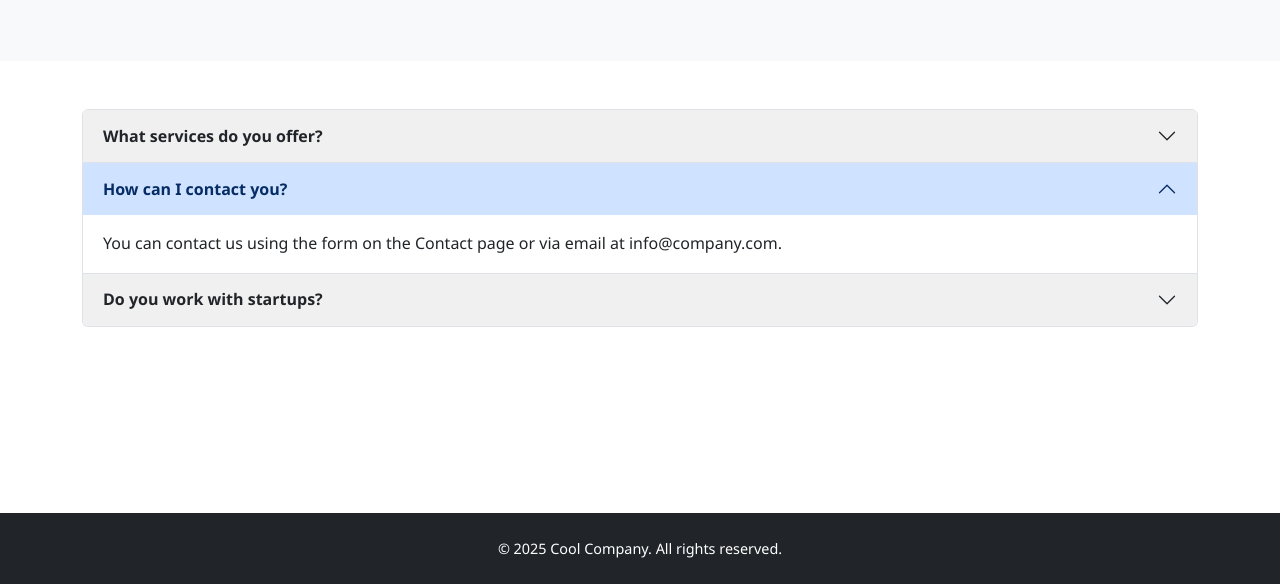
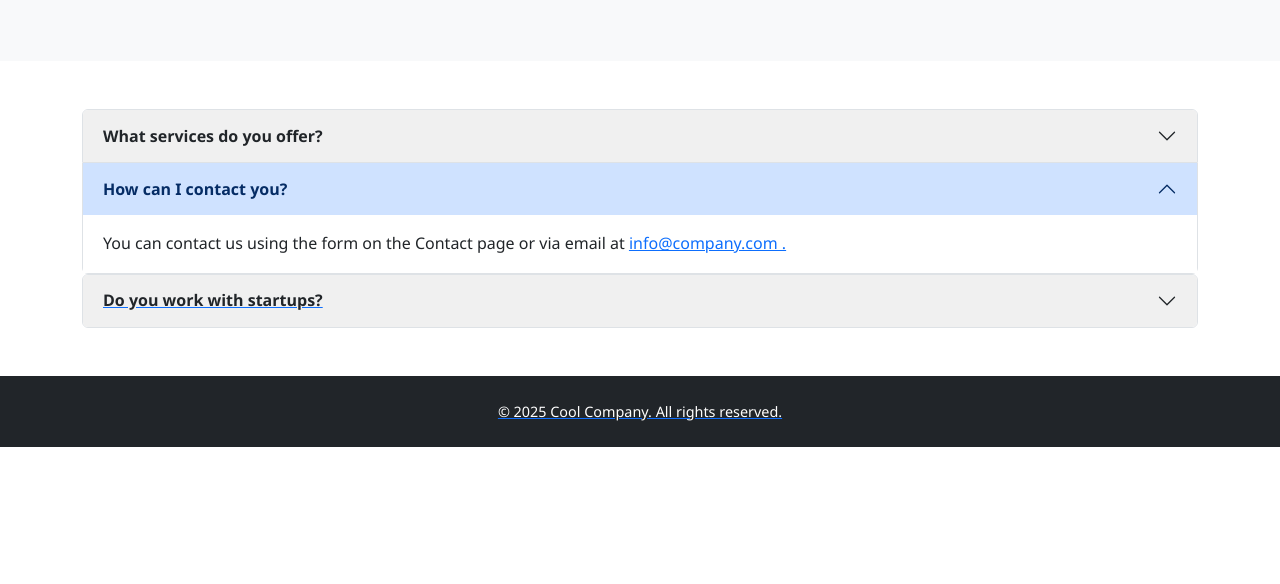
Before and after one commit to Hanan71/Cool-Company, a plain HTML site: page faq.html in a window 1280 px wide. Both pictures are taken after a click on the button "How can I contact you?". Shown: the part 216-800 px from the top of the page. Drawn offline with nearby package versions, Linux system fonts and the light colour scheme.

Commit message:
Update faq.html

```diff
--- a/faq.html
+++ b/faq.html
@@ -72,7 +72,8 @@
         <div id="collapseTwo" class="accordion-collapse collapse" aria-labelledby="headingTwo"
              data-bs-parent="#faqAccordion">
           <div class="accordion-body">
-            You can contact us using the form on the Contact page or via email at info@company.com.
+            You can contact us using the form on the Contact page or via email at
+            <a href=mailto: info@company.com> info@company.com .
           </div>
         </div>
       </div>
```
